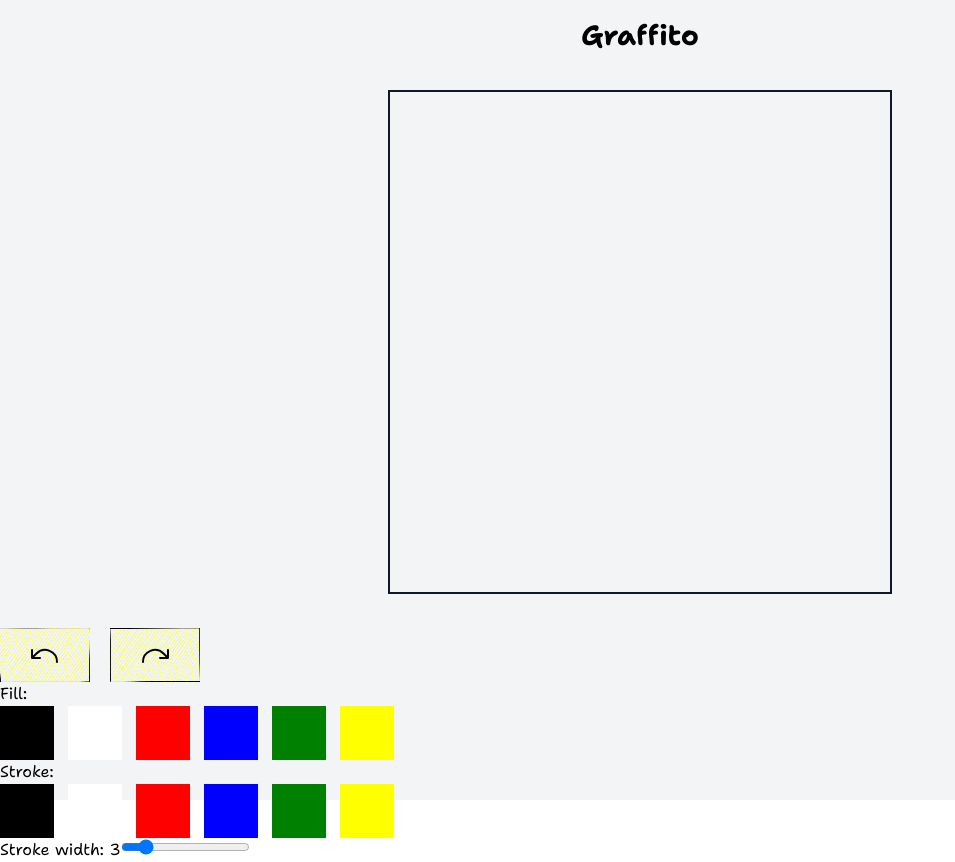
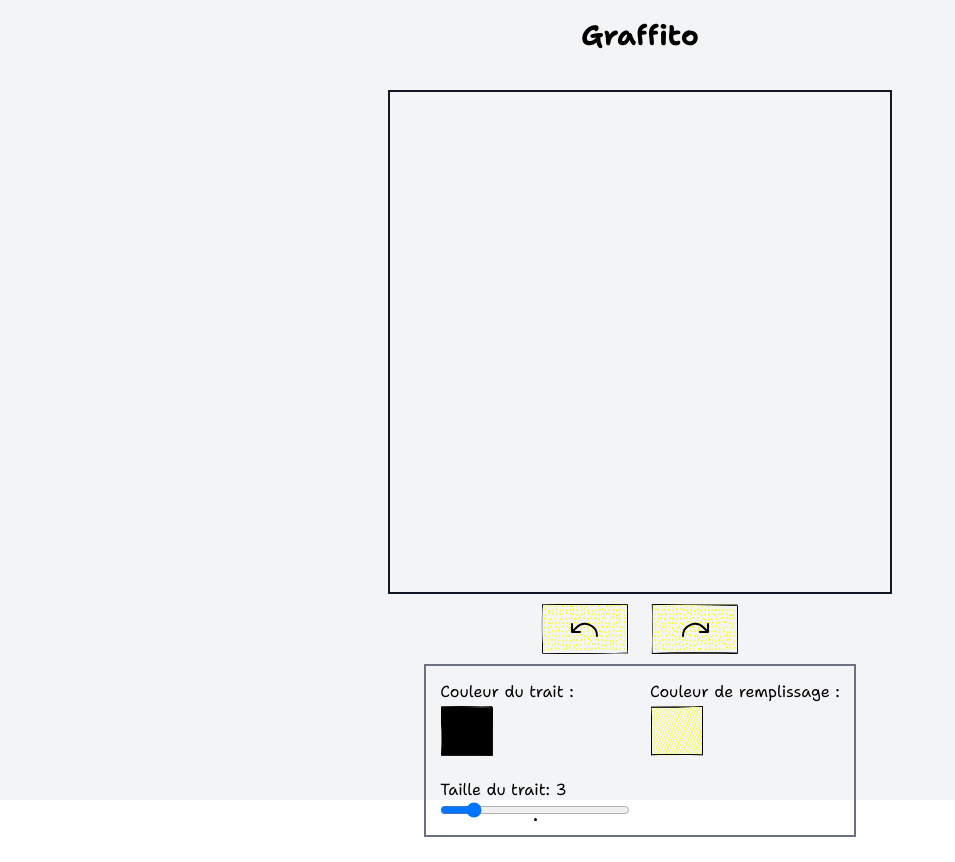
Before and after one commit to artisan-mike/artisan-graffito, a Next.js app: page / in a window 1280 px wide. Shown: the whole page, without its empty margins (0-955 px from the left). After the commit the page ends 837 px from the top, so only its background shows below. Built offline with nearby package versions, Linux system fonts and the light colour scheme.

Commit message:
refactor: restyle the stroke settings

```diff
--- a/src/app/page.tsx
+++ b/src/app/page.tsx
@@ -1,10 +1,6 @@
-'use client';
-
 import { Canvas } from '@/components/Main/Canvas';
-import { ColorPicker } from '@/components/Main/ColorPicker';
 import { Control } from '@/components/Main/Control';
-import { StrokeWidth } from '@/components/Main/StrokeWidth';
-import { handleFillPick, handleStrokePick } from '@/lib/color_picker_hanlders';
+import { StrokeSettings } from '@/components/Main/StrokeSettings';
 
 export default function Home() {
     return (
@@ -12,11 +8,7 @@ export default function Home() {
             <h1 className="mt-3 mb-5 text-center">Graffito</h1>
             <Canvas />
             <Control />
-            <p>Fill:</p>
-            <ColorPicker handler={handleFillPick} />
-            <p>Stroke:</p>
-            <ColorPicker handler={handleStrokePick} />
-            <StrokeWidth />
+            <StrokeSettings />
         </main>
     );
 }
--- a/src/components/Main/Canvas.tsx
+++ b/src/components/Main/Canvas.tsx
@@ -63,7 +63,6 @@ export function Canvas({ className, ...rest }: CanvasProps) {
                 ...defaultStrokeOption.current,
             });
         }
-        console.log('drawing executed');
 
         return () => {
             const ctx = canvas.getContext('2d');
@@ -73,8 +72,6 @@ export function Canvas({ className, ...rest }: CanvasProps) {
 
     // render the strokes in the drawn strokes whenever it changes
     useEffect(() => {
-        console.log('drawing stokes from the draw strokes');
-
         if (!renderingRcRef.current) return;
         const roughCanvas = renderingRcRef.current;
         if (!renderingCanvasRef.current) return;
@@ -88,7 +85,6 @@ export function Canvas({ className, ...rest }: CanvasProps) {
             // if the drawn stroke index is greater that the drawnStroke state
             //  length minus the history index, skip drawing it
             if (index >= drawnStrokes.length - historyIndex) return;
-            console.log('drawing points ...');
 
             // roughCanvas will mutate the passed points so we need to create
             // a copy of the state to avoid infinite loop
@@ -99,7 +95,6 @@ export function Canvas({ className, ...rest }: CanvasProps) {
                 stroke: drawnStroke.color,
                 ...defaultStrokeOption.current,
             });
-            console.log('points drawn');
         });
 
         return () => {
--- a/src/components/Main/ColorPicker.tsx
+++ b/src/components/Main/ColorPicker.tsx
@@ -1,10 +1,23 @@
 'use client';
 
-interface ColorPickerProps {
+import { cn } from 'cn';
+import React from 'react';
+
+import { fillStyle } from '@/store/type';
+
+import { Button } from '../sharables/Button';
+
+interface ColorPickerProps extends React.ComponentProps<'div'> {
     handler: (color: string) => void;
+    fillStyle?: fillStyle;
 }
 
-export function ColorPicker({ handler }: ColorPickerProps) {
+export function ColorPicker({
+    handler,
+    fillStyle,
+    className,
+    ...rest
+}: ColorPickerProps) {
     const colors: string[] = [
         'black',
         'white',
@@ -14,16 +27,23 @@ export function ColorPicker({ handler }: ColorPickerProps) {
         'yellow',
     ];
     return (
-        <div className="flex gap-3">
+        <div
+            className={cn(
+                'grid grid-cols-4 gap-3 w-[17rem] bg-gray-200  border-2 border-text-weak p-2',
+                className,
+            )}
+            {...rest}
+        >
             {colors.map((color) => (
-                <div
+                <Button
                     key={color}
                     onClick={() => {
                         handler(color);
                     }}
                     className="h-6 w-6"
-                    style={{ background: color }}
-                ></div>
+                    color={color}
+                    fillStyle={fillStyle}
+                ></Button>
             ))}
         </div>
     );
--- a/src/components/Main/Control.tsx
+++ b/src/components/Main/Control.tsx
@@ -8,13 +8,17 @@ import { Button } from '../sharables/Button';
 
 export function Control() {
     return (
-        <div className="mt-5 flex gap-4">
-            <Button onClick={handleUndoClick}>
+        <div className="m-auto mt-2 flex w-fit gap-4">
+            <Button
+                onClick={handleUndoClick}
+                fillStyle="dots"
+            >
                 <ArrowArcLeftIcon className="text-5xl" />
             </Button>
             <Button
                 onClick={handleRedoClick}
                 className="hover:rotate-5"
+                fillStyle="dots"
             >
                 <ArrowArcRightIcon className="text-5xl" />
             </Button>
--- /dev/null
+++ b/src/components/Main/StrokeSettings.tsx
@@ -0,0 +1,89 @@
+'use client';
+
+import { cn } from 'cn';
+import { useState } from 'react';
+import { useSnapshot } from 'valtio';
+
+import { handleFillPick, handleStrokePick } from '@/lib/color_picker_hanlders';
+import { appState } from '@/store/app_state';
+
+import { Button } from '../sharables/Button';
+import { ColorPicker } from './ColorPicker';
+import { StrokeWidth } from './StrokeWidth';
+
+export function StrokeSettings() {
+    const { color, fillColor } = useSnapshot(appState.actualStroke);
+    const [showFillPicker, setShowFillPicker] = useState(false);
+    const [showStrokePicker, setShowStrokePicker] = useState(false);
+    const [showOverlay, setShowOverlay] = useState(false);
+
+    return (
+        <div className="border-stroke-strong m-auto mt-2 grid w-fit grid-cols-2 gap-4 border-2 p-3">
+            <div className="relative">
+                <span>Couleur du trait :</span>
+                <Button
+                    disabled
+                    color={color}
+                    className="z-30 w-6"
+                    fillStyle="solid"
+                    onClick={() => {
+                        setShowStrokePicker(true);
+                        setShowOverlay(true);
+                        setShowFillPicker(false);
+                    }}
+                />
+                <ColorPicker
+                    handler={handleStrokePick}
+                    fillStyle="solid"
+                    className={cn(
+                        'absolute z-30 top-[110%] left-0 hidden',
+                        showStrokePicker && 'grid',
+                    )}
+                    onClick={() => {
+                        setShowStrokePicker(false);
+                    }}
+                />
+            </div>
+
+            <div className="relative">
+                <span>Couleur de remplissage :</span>
+                <Button
+                    disabled
+                    color={fillColor}
+                    className="z-30 w-6"
+                    onClick={() => {
+                        setShowFillPicker(true);
+                        setShowOverlay(true);
+                        setShowStrokePicker(false);
+                    }}
+                />
+                <ColorPicker
+                    handler={handleFillPick}
+                    className={cn(
+                        'absolute z-30 top-[110%] left-0 hidden',
+                        showFillPicker && 'grid',
+                    )}
+                    onClick={() => {
+                        setShowFillPicker(false);
+                    }}
+                />
+            </div>
+
+            {/* overlay for close the color pickers when it is clicked */}
+            <div
+                aria-hidden
+                onClick={() => {
+                    setShowFillPicker(false);
+                    setShowStrokePicker(false);
+                    setShowOverlay(false);
+                }}
+                className={cn(
+                    'fixed top-0 left-0 z-20 h-full w-full bg-transparent hidden',
+                    showOverlay && 'block',
+                )}
+            ></div>
+
+            <StrokeWidth />
+        </div>
+    );
+}
--- a/src/components/Main/StrokeWidth.tsx
+++ b/src/components/Main/StrokeWidth.tsx
@@ -11,8 +11,9 @@ export function StrokeWidth() {
         <form
             action=""
             onSubmit={(e) => e.preventDefault()}
+            className="flex flex-col"
         >
-            <label htmlFor="strokeWidth">Stroke width: {value}</label>
+            <label htmlFor="strokeWidth">Taille du trait: {value}</label>
             <input
                 type="range"
                 name="strokeWitdth"
@@ -26,6 +27,10 @@ export function StrokeWidth() {
                     handleRangeChange(rangeValue);
                 }}
             />
+            <div
+                style={{ width: value, height: value, background: 'black' }}
+                className="m-auto rounded-full"
+            ></div>
         </form>
     );
 }
--- a/src/components/sharables/Button.tsx
+++ b/src/components/sharables/Button.tsx
@@ -4,12 +4,21 @@ import { cn } from 'cn';
 import { useEffect, useRef } from 'react';
 import rough from 'roughjs';
 
+import { fillStyle } from '@/store/type';
+
+interface ButtonProps extends React.ComponentProps<'button'> {
+    color?: string;
+    fillStyle?: fillStyle;
+}
+
 export function Button({
     className,
     children,
-
+    color,
+    fillStyle,
+    disabled,
     ...rest
-}: React.ComponentProps<'button'>) {
+}: ButtonProps) {
     const canvasRef = useRef<HTMLCanvasElement | null>(null);
 
     useEffect(() => {
@@ -17,12 +26,15 @@ export function Button({
         const canvas = canvasRef.current;
         const rc = rough.canvas(canvas);
 
-        const canvasHeight = canvas.height;
-        const canvasWidth = canvas.width;
+        const canvasHeight = canvas.height - 16;
+        const canvasWidth = canvas.width - 16;
 
-        rc.rectangle(0, 0, canvasWidth, canvasHeight, {
-            fill: 'yellow',
+        rc.rectangle(8, 8, canvasWidth, canvasHeight, {
+            fill: color || 'yellow',
+            fillStyle: fillStyle || 'hachure',
             strokeWidth: 2,
+            hachureGap: 12,
+            fillWeight: 2,
         });
 
         return () => {
@@ -32,7 +44,8 @@ export function Button({
     return (
         <button
             className={cn(
-                'relative flex items-center justify-center w-7 h-6 active:translate-1 transition-all cursor-pointer hover:-rotate-5',
+                'relative flex items-center justify-center w-7 h-6 active:translate-1 transition-all cursor-pointer hover:-rotate-5 ',
+                disabled && 'active:translate-0 hover:rotate-0',
                 className,
             )}
             {...rest}
@@ -41,7 +54,7 @@ export function Button({
 
             <canvas
                 ref={canvasRef}
-                className="absolute top-0 left-0 h-6 w-7"
+                className="absolute top-1/2 left-1/2 h-full w-full -translate-1/2"
             ></canvas>
         </button>
     );
--- a/src/lib/canvas_handlers.ts
+++ b/src/lib/canvas_handlers.ts
@@ -14,8 +14,6 @@ import {
  * then push the point to the actualStroke state
  */
 export function handleMouseDown(ev: MouseEvent<HTMLCanvasElement>) {
-    console.log('mouse clicked');
-
     // get the canva element
     const canvas = ev.currentTarget;
     // calculate the actual mouse position
--- a/src/lib/stroke_witdth.handler.ts
+++ b/src/lib/stroke_witdth.handler.ts
@@ -6,4 +6,5 @@ import { appState } from '@/store/app_state';
  */
 export function handleRangeChange(value: number) {
     appState.actualStroke.strokeWidth = value;
+    console.log(appState.actualStroke);
 }
--- a/src/store/type.ts
+++ b/src/store/type.ts
@@ -1,4 +1,6 @@
 export type Point = [number, number];
+
+export type fillStyle = 'hachure' | 'solid' | 'cross-hatch ' | 'dots';
 
 export type Stroke = {
     type: 'curve';
```
Also changed, not shown: 1 other file (tests, documents, lock files or other folders).
